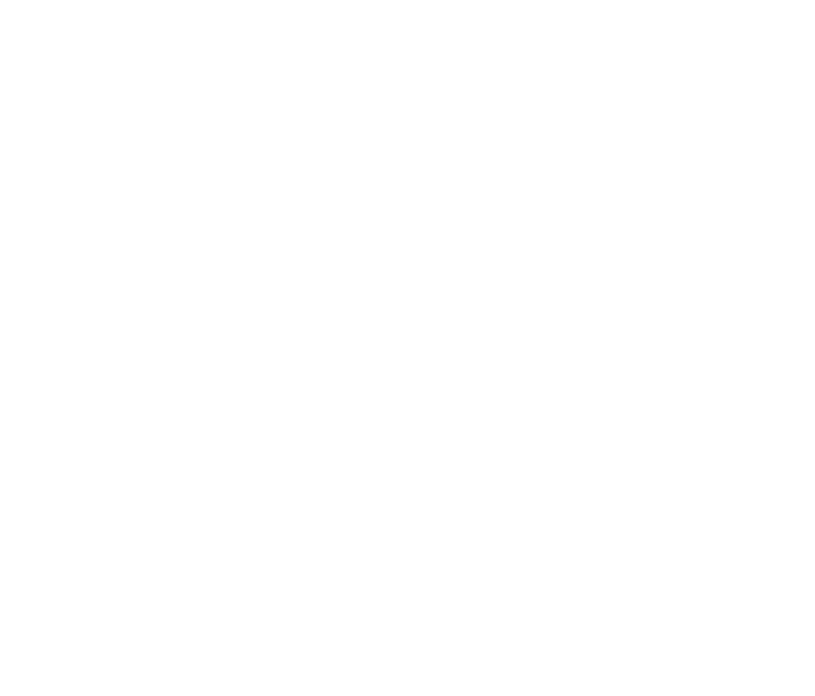
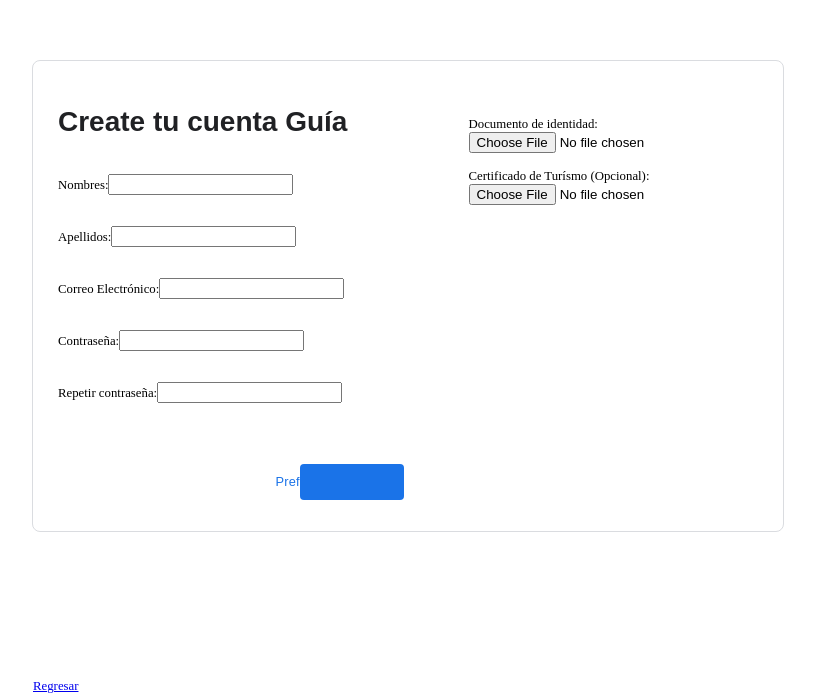
Before and after one commit to Trixtaro/rutasturisticas, a React (Create React App) app in the folder react-app/: page /register/guia in a window 1280 px wide. Before the commit this address led to /404. Shown: the part 104-800 px from the top of the page, without its empty margins (232-1047 px from the left). Built offline with nearby package versions, Linux system fonts and the light colour scheme.

Commit message:
Agregue página registrar guía
Cumpliendo con https://github.com/Trixtaro/rutasturisticas/issues/15#issue-539410674

```diff
--- a/react-app/src/components/App.js
+++ b/react-app/src/components/App.js
@@ -9,6 +9,7 @@
 import Lugar from '../pages/LugarPage';
 import SolicitudGuias from '../pages/SolicitudGuias';
 import RegisterTurista from '../pages/RegisterTurista';
+import RegisterGuia from '../pages/RegisterGuia'
 
 function App(){
 
@@ -21,6 +22,7 @@
                 <Route exact path="/login" component={Login} />
                 <Route exact path="/register" component={Register} />
                 <Route exact path="/register/turista" component={RegisterTurista} />
+                <Route exact path="/register/guia" component={RegisterGuia} />
                 <Redirect path="*" to="/404" />
             </Switch>
         </BrowserRouter>
--- /dev/null
+++ b/react-app/src/pages/RegisterGuia.js
@@ -0,0 +1,80 @@
+import React from 'react';
+import { Link } from 'react-router-dom';
+
+import './styles/RegisterGuia.css';
+
+class RegisterGuia extends React.Component {
+    render () {
+        return (
+            <React.Fragment>
+                <div className="RegisterTurista">
+                    <div className="Caja">
+                        <div className="form">
+                            <form>
+                                <div className="nombre">
+                                    <h1>Create tu cuenta Guía</h1>
+                                </div>
+                                <div className="cuerpo">
+                                    <div className="fields">
+                                        <div className="datos">
+                                            <div className="field">
+                                                <label htmlFor="nombres">Nombres:</label>
+                                                <input type="text" id="nombres" name="nombres"></input>
+                                            </div>
+                                            <div className="field">
+                                                <label htmlFor="apellidos">Apellidos:</label>
+                                                <input type="text" id="apellidos" name="apellidos"></input>
+                                            </div>
+                                        </div>
+                                        <div className="field">
+                                            <label htmlFor="correo">Correo Electrónico:</label>
+                                            <input type="email" id="correo" name="correo"></input>
+                                        </div>
+                                        <div className="datos">
+                                            <div className="field">
+                                                <label htmlFor="clave">Contraseña:</label>
+                                                <input type="password" id="clave" name="clave"></input>
+                                            </div>
+                                            <div className="field">
+                                                <label htmlFor="clave2">Repetir contraseña:</label>
+                                                <input type="password" id="clave2" name="clave2"></input>
+                                            </div>
+                                        </div>
+                                    </div>
+                                    <div className="botones">
+                                        <Link to="../login">
+                                            <div className="btn-iniciar-sesion">
+                                                <div>Prefiero iniciar sesión</div>
+                                            </div>
+                                        </Link>
+                                        <div className="btn-accion"></div>
+                                        <span><span>Registrarme</span></span>
+                                    </div>
+                                </div>
+                            </form>
+                        </div>
+                        <div className="docs">
+                            <div className="fields">
+                                <div className="field">
+                                    <label htmlFor="doc-identidad">Documento de identidad:</label>
+                                    <input type="file" id="doc-identidad" name="doc-identidad"></input>
+                                </div>
+                                <div className="field">
+                                    <label htmlFor="doc-certificado-turismo">Certificado de Turísmo (Opcional):</label>
+                                    <input type="file" id="doc-certificado-turismo" name="doc-certificado-turismo"></input>
+                                </div>
+                            </div>
+                        </div>
+                        <div className="regresar">
+                            <Link to="./">
+                                Regresar
+                            </Link>
+                        </div>
+                    </div>
+                </div>
+            </React.Fragment>
+        );
+    }
+}
+
+export default RegisterGuia;
--- /dev/null
+++ b/react-app/src/pages/styles/RegisterGuia.css
@@ -0,0 +1,119 @@
+.RegisterTurista {
+    display: flex;
+    flex-direction: column;
+    min-height: 100vh;
+    position: relative;
+}
+
+.RegisterTurista:before,
+.RegisterTurista:after {
+    content:'';
+    display:block;
+    box-flex:1;
+    flex-grow:1;
+    height:24px
+}
+
+.Caja {
+    width: 750px;
+    border-radius: 8px;
+    border: 1px solid #dadce0;
+    display: inline-flex;
+    flex-shrink: 0;
+    margin: 0 auto;
+}
+
+.form {
+    display: flex;
+    height: auto;
+    min-height: 250px;
+    padding: 25px;
+    overflow: hidden;
+}
+
+.docs {
+    padding: 48px 40px 36px;
+}
+
+.nombre {
+    font-size: 14px;
+    line-height: 1.4286;
+}
+
+.nombre h1 {
+    color: #202124;
+    font-family: 'Google Sans',arial,sans-serif;
+    padding-bottom: 0;
+    padding-top: 16px;
+}
+
+.cuerpo {
+    padding: 24px 0 0;
+}
+
+.datos {
+    display: flex;
+    flex-wrap: wrap;
+    justify-content: space-between;
+}
+
+.datos .field:first-child {
+    margin-right: 16px;
+}
+
+.field {
+    padding: 8px 0 8px;
+    height: 36px;
+}
+
+.botones {
+    align-items: center;
+    display: flex;
+    flex-direction: row-reverse;
+    flex-wrap: wrap;
+    justify-content: space-between;
+    margin-top: 32px;
+    min-height: 48px;
+    padding-bottom: 0;
+}
+
+.btn-iniciar-sesion div {
+    color:#1a73e8;
+    cursor: pointer;
+    display: inline-block;
+    font-family: 'Google Sans',arial,sans-serif;
+    font-weight: 500;
+    letter-spacing: .25px;
+    line-height: 36px;
+    padding: 6px 0;
+    position: relative;
+}
+
+.btn-accion {
+    position: absolute;
+    background: #1a73e8;
+    cursor: pointer;
+    border-radius: 4px;
+    height: 36px;
+    width: 6.5rem;
+}
+
+.botones span span{
+    margin: 8px 16px;
+    color: #fff;
+    font-family: 'Google Sans',arial,sans-serif;
+    font-weight: 500;
+    letter-spacing: .25px;
+    line-height: 36px;
+}
+
+.botones span {
+    position: relative;
+}
+
+.regresar {
+    height: 16.8px;
+    padding: 24px 0 0;
+    position: absolute;
+    bottom: 0px;
+}
```
